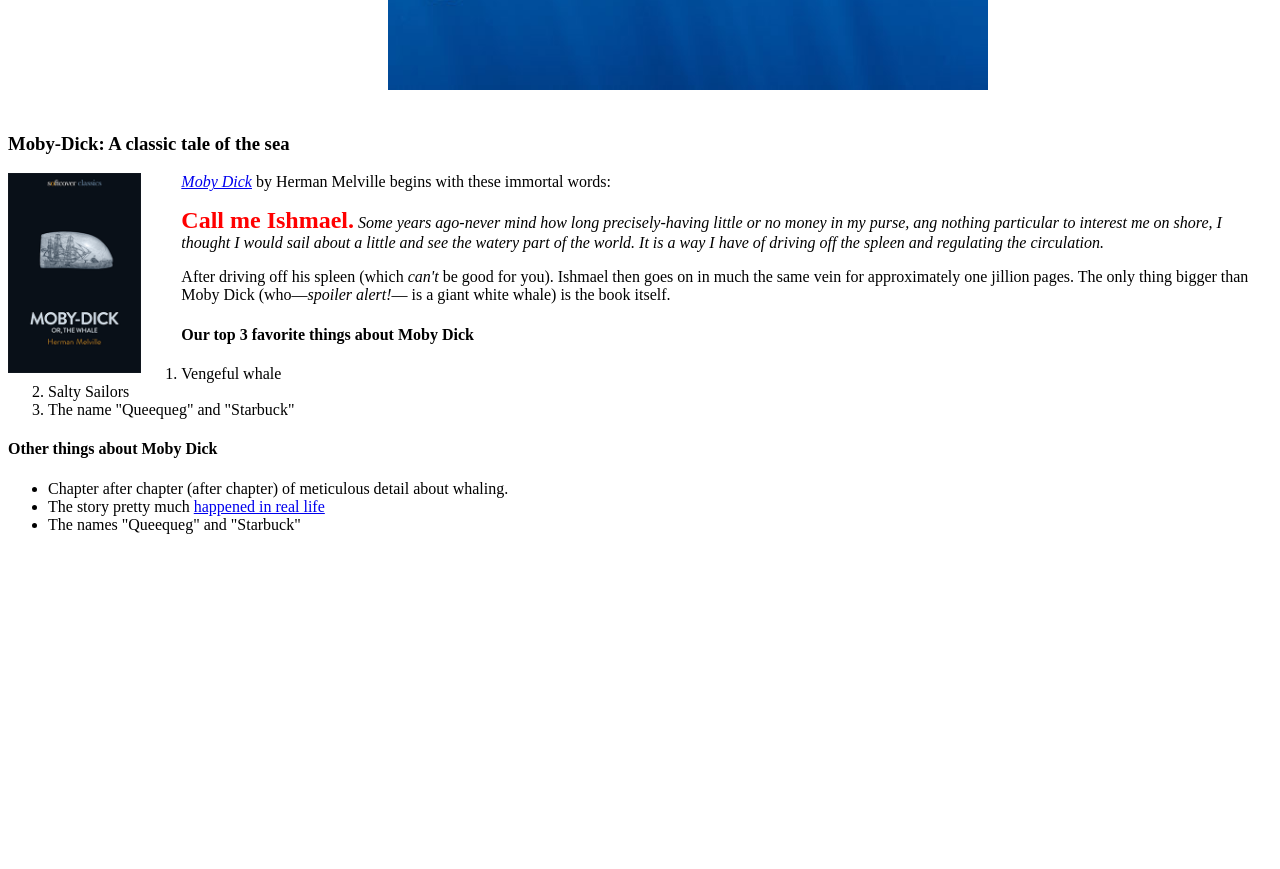
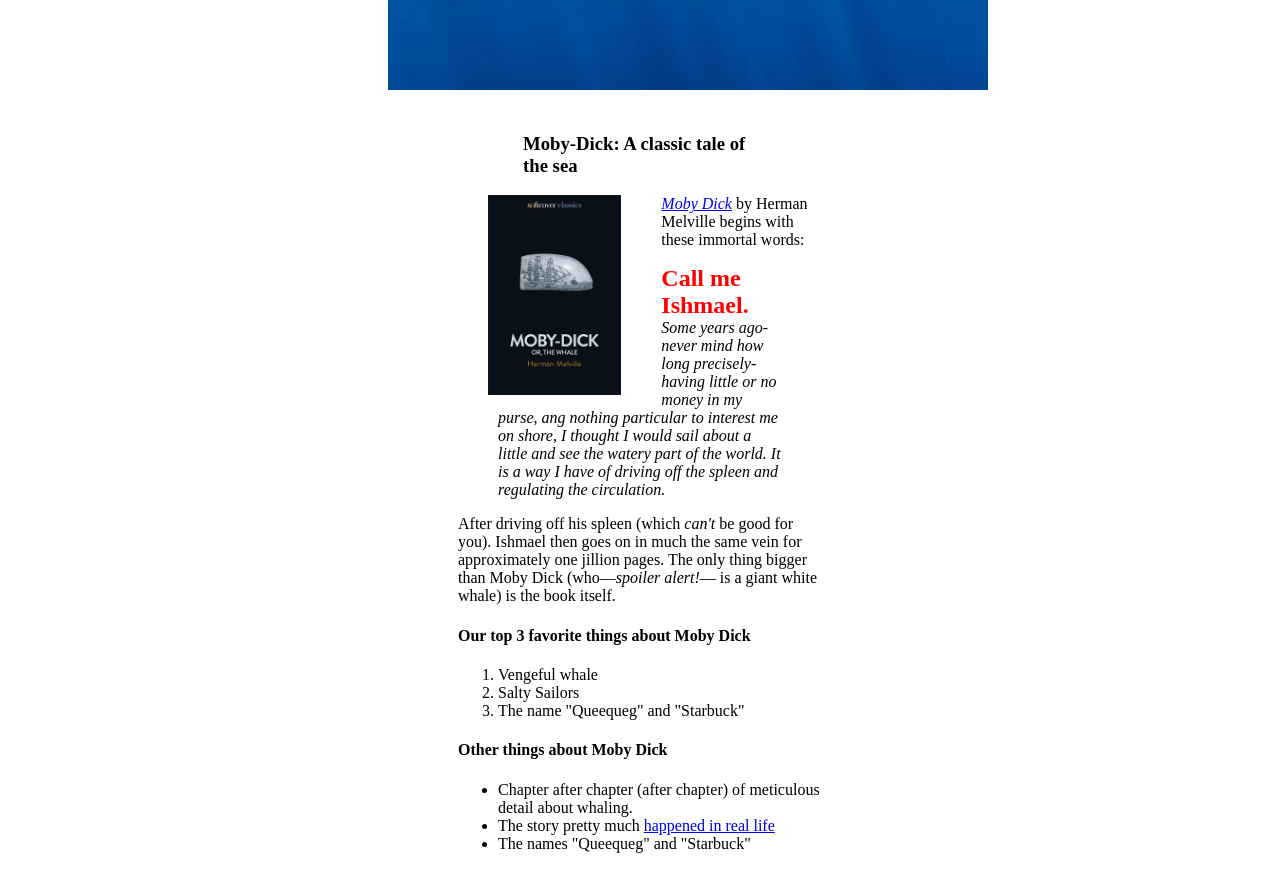
Before and after one commit to cayoooooy/learning-html-layout-and-styling, a plain HTML site: page index.html in a window 1280 px wide. Shown: the part 566-1435 px from the top of the page. Before the commit the page ends 1116 px from the top, so only its background shows below. Drawn offline with Linux system fonts and the light colour scheme.

Commit message:
Center the 2nd part

```diff
--- a/index.html
+++ b/index.html
@@ -13,33 +13,43 @@
     <p> The <a href="https://www.softcover.io/" target="_blank">Softcover</a> publishing platform was designed mainly for ebooks like some popular IT textbooks but it's also good for making more traditional books, such as the novel <em>Moby-Dick</em> by Herman Melville (sometimes written as <em>Moby Dick</em>). We present below a short and affectionately irreverent book report on this classic of American literature. </p>
 </div>
     <img src="images/sperm_whales.jpg" alt="a picture of a sperm whale" height="400px" width="600px" style=" margin: 00px 380px 20px 380px;"/>
-<h3> Moby-Dick: A classic tale of the sea</h3>
+<h3 style="margin-right: 515px;
+margin-left: 515px;"> Moby-Dick: A classic tale of the sea</h3>
 <div>
-<p> <a href="https://www.softcover.io/read/6070fb03/moby-dick" target="_blank"> <img src="images/moby_dick.png" alt="Moby Dick" height="200px" style="float: left; margin: 0px 40px 0px 0px;"/> </a></p>
-<p> <a href="https://www.softcover.io/read/6070fb03/moby-dick" target="_blank"> <em>Moby Dick</em></a> by Herman Melville begins with these immortal words:</p>
+
+<p> <a href="https://www.softcover.io/read/6070fb03/moby-dick" target="_blank"> <img src="images/moby_dick.png" alt="Moby Dick" height="200px" style="float: left; margin: 0px 40px 0px 0px; margin-left: 480px; margin-right: 480;"/> </a></p>
+<p style="margin-right: 450px;
+margin-left: 450px;"> <a href="https://www.softcover.io/read/6070fb03/moby-dick" target="_blank"> <em>Moby Dick</em></a> by Herman Melville begins with these immortal words:</p>
 <blockquote style="font-style: italic; dont-size: 20px">
-    <p>
+    <p
+        style="margin-right: 450px;
+        margin-left: 450px;">
         <span
             style="
                 font-style: normal;
                 font-size: 24px;
                 font-weight: bold;
                 color: #ff0000;
-                text-align: center;""
+                "
 
         >Call me Ishmael.</span> Some years ago-never mind how long precisely-having little or no money in my purse, ang nothing particular to interest me on shore, I thought I would sail about a little and see the watery part of the world. It is a way I have of driving off the spleen and regulating the circulation.
     </p>
 </blockquote>
-<p> After driving off his spleen (which <em>can't</em> be good for you). Ishmael then goes on in much the same vein for approximately one jillion pages. The only thing bigger than Moby Dick (who—<em>spoiler alert!</em>— is a giant white whale) is the book itself.</p>
+<p style="margin-right: 450px;
+margin-left: 450px;"> After driving off his spleen (which <em>can't</em> be good for you). Ishmael then goes on in much the same vein for approximately one jillion pages. The only thing bigger than Moby Dick (who—<em>spoiler alert!</em>— is a giant white whale) is the book itself.</p>
 
-<h4> Our top 3 favorite things about Moby Dick </h4>
-<ol>
+<h4 style="margin-right: 450px;
+margin-left: 450px;"> Our top 3 favorite things about Moby Dick </h4>
+<ol style="margin-right: 450px;
+margin-left: 450px;" >
     <li> Vengeful whale</li>
     <li>Salty Sailors</li>
     <li>The name "Queequeg" and "Starbuck"</li>
 </ol>
-<h4>Other things about Moby Dick</h4>
-<ul>
+<h4 style="margin-right: 450px;
+margin-left: 450px;" >Other things about Moby Dick</h4>
+<ul style="margin-right: 450px;
+margin-left: 450px;">
     <li>
         Chapter after chapter (after chapter) of meticulous detail about whaling.
 
@@ -51,7 +61,6 @@
     <li> The names "Queequeg" and "Starbuck"</li>
 </ul>
 
-
 </div>
 </body>
 </html>
```
